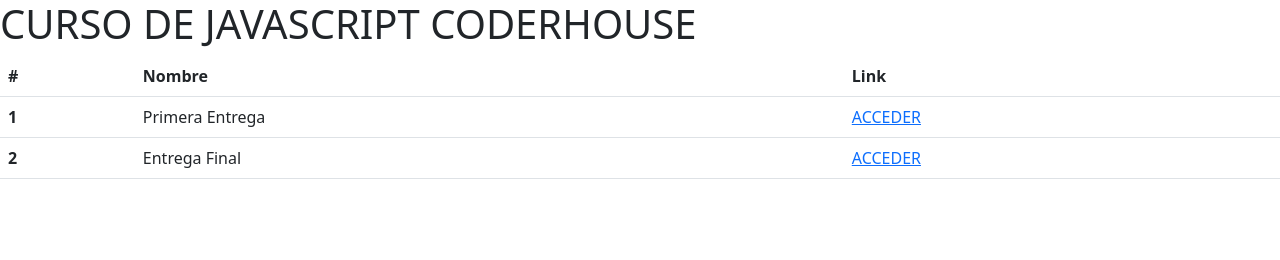
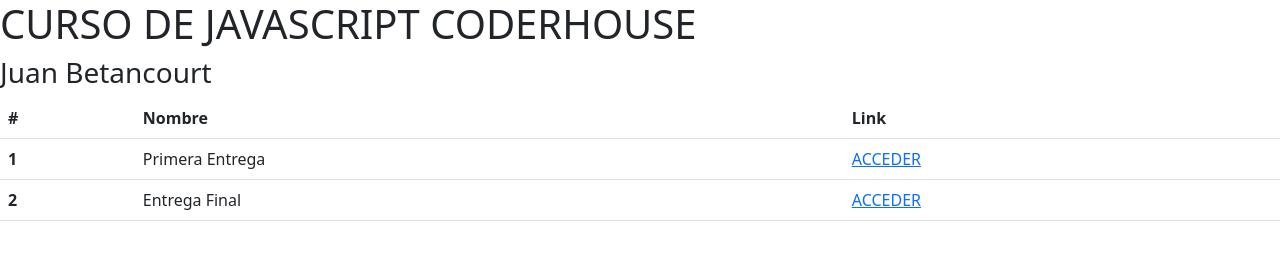
Before and after one commit to betancourtfit/Curso-javascript, a plain HTML site: page index.html in a window 1280 px wide. Drawn offline with nearby package versions, Linux system fonts and the light colour scheme.

Commit message:
añadi mi nombre al index

```diff
--- a/index.html
+++ b/index.html
@@ -9,6 +9,7 @@
 
 <body>
     <h1>CURSO DE JAVASCRIPT CODERHOUSE</h1>
+    <h3>Juan Betancourt</h3>
 
     <table class="table">
         <thead>
```
